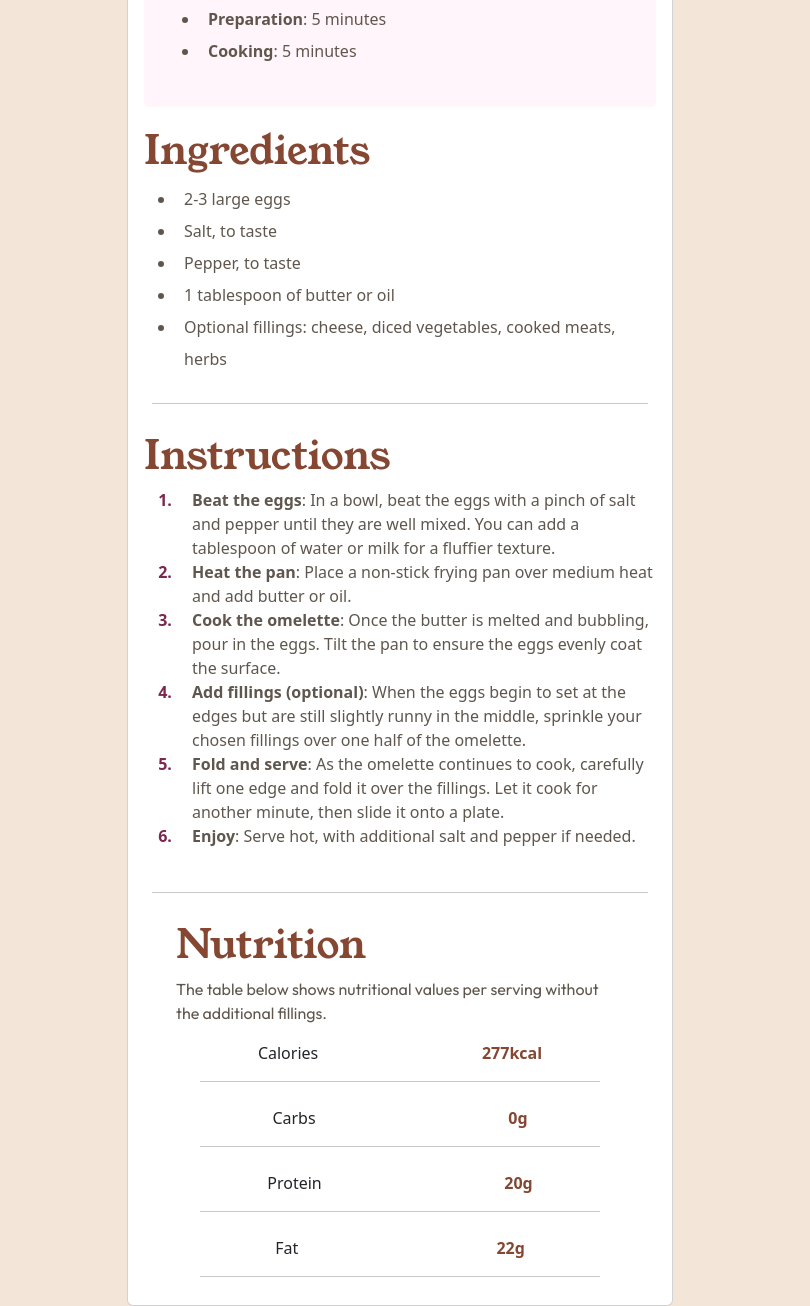
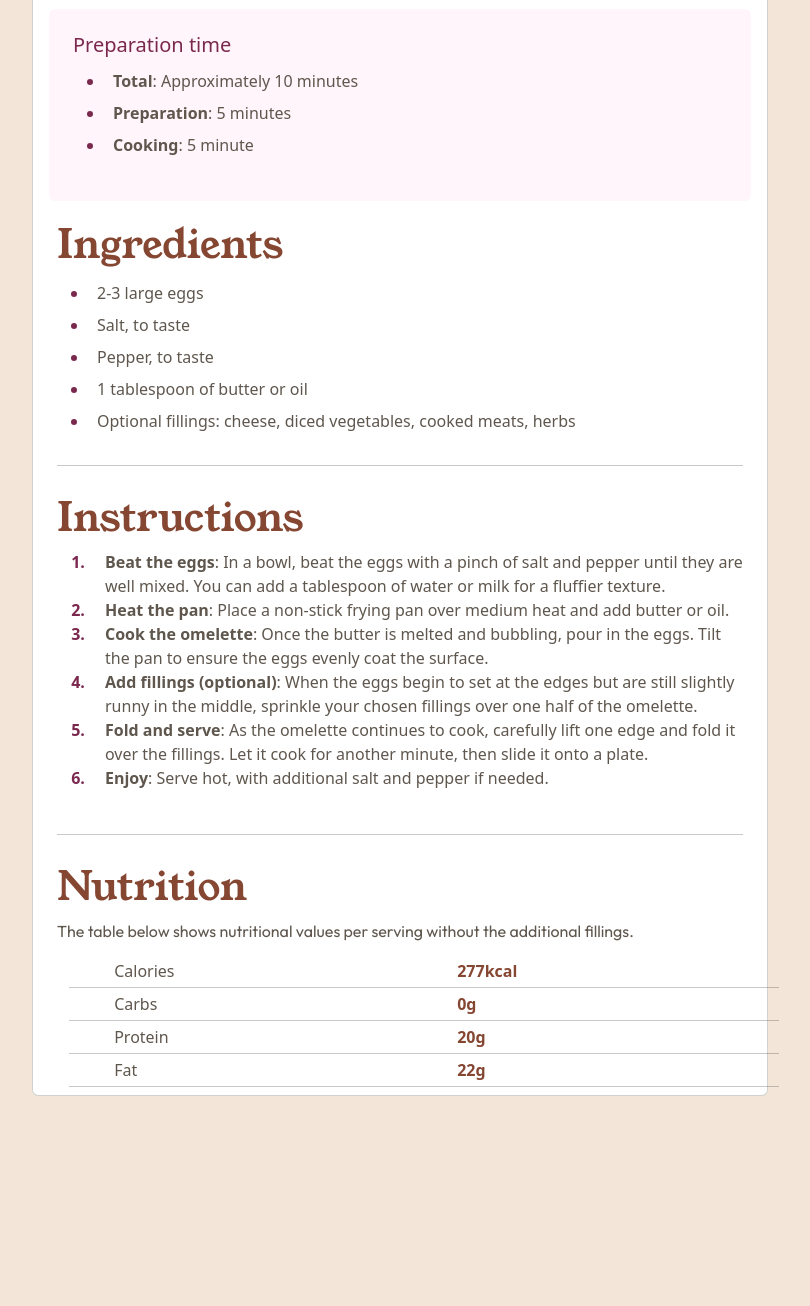
Before and after one commit to nishantcm/recipe-page-main-fm, a website built with Vite: page src/index.html in a window 1280 px wide. Shown: the part 530-1836 px from the top of the page, without its empty margins (240-1050 px from the left). After the commit the page ends 1626 px from the top, so only its background shows below. Built offline with nearby package versions, Linux system fonts and the light colour scheme.

Commit message:
Modife the index.html and styles.scss

```diff
--- a/src/index.html
+++ b/src/index.html
@@ -8,35 +8,35 @@
     <body>
         <div class="container">
             <div class="row d-flex justify-content-center align-items-center vh-100">
-                <div class="col-12 col-sm-10 col-md-8 col-lg-6 col-xl-6 text-center">
+                <div class="col-12 col-sm-10 col-md-8 col-lg-8 col-xl-8 text-center">
                     <div class="card">
                         <div class="images">
-                            <img src="./images/image-omelette.jpeg" alt="Omelette-picture" class="w-100">
+                            <img src="./images/image-omelette.jpeg" alt="Omelette-picture" class="w-100 image">
                         </div>
                         <div class="content">
-                            <h1 class="fs-1 head fw-bolder p-3 pt-4 pb-2 text-start">Simple Omelette Recipe</h1>
+                            <h1 class="fs-1 head fw-bold p-4 pt-4 pb-2 text-start">Simple Omelette Recipe</h1>
                             <p class="para p-3 pt-0 text-start fw-normal lh-base">An easy and quick dish, perfect for any meal. This classic omelette combines beaten eggs cooked
                                 to perfection, optionally filled with your choice of cheese, vegetables, or meats.</p>
                             <div class="card border-0 card-theme m-3 mt-0 mt-0 p-4">
                                 <h5 class="text-start">Preparation time</h5>
                                 <ul class="text-start lh-lg">
-                                    <li class="sub-describe"><span class="fw-bold ms-2">Total</span>: Approximately 10 minutes</li>
-                                    <li class="sub-describe"><span class="fw-bold ms-2">Preparation</span>: 5 minutes</li>
-                                    <li class="sub-describe"><span class="fw-bold ms-2">Cooking</span>: 5 minutes</li>
+                                    <li><span class="sub-describe fw-bold ms-2">Total</span><span class="sub-describe">: Approximately 10 minutes</span></li>
+                                    <li><span class="sub-describe fw-bold ms-2">Preparation</span><span class="sub-describe">: 5 minutes</span></li>
+                                    <li><span class="sub-describe fw-bold ms-2">Cooking</span><span class="sub-describe">: 5 minute</span></li>
                                 </ul>
                             </div>
-                            <div class="px-3 py-1">
+                            <div class="px-4 py-1">
                                 <h1 class="sub-head text-start">Ingredients</h1>
                                 <ul class="text-start">
-                                    <li class="sub-describe lh-lg ps-2">2-3 large eggs</li>
-                                    <li class="sub-describe lh-lg ps-2">Salt, to taste</li>
-                                    <li class="sub-describe lh-lg ps-2">Pepper, to taste</li>
-                                    <li class="sub-describe lh-lg ps-2">1 tablespoon of butter or oil</li>
-                                    <li class="sub-describe lh-lg ps-2">Optional fillings: cheese, diced vegetables, cooked meats, herbs</li>
+                                    <li><span class="sub-describe lh-lg ps-2">2-3 large eggs</span></li>
+                                    <li><span class="sub-describe lh-lg ps-2">Salt, to taste</span></li>
+                                    <li><span class="sub-describe lh-lg ps-2">Pepper, to taste</span></li>
+                                    <li><span class="sub-describe lh-lg ps-2">1 tablespoon of butter or oil</span></li>
+                                    <li><span class="sub-describe lh-lg ps-2">Optional fillings: cheese, diced vegetables, cooked meats, herbs</span></li>
                                 </ul>
                             </div>
                             <hr class="m-4 mt-2">
-                            <div class="px-3 py-1">
+                            <div class="px-4 py-1">
                                 <h1 class="sub-head text-start">Instructions</h1>
                                 <ol class="text-start sub-content fw-bold">
                                     <li class="lh-normal ps-3"><span class="sub-describe fw-bold">Beat the eggs</span><span class="sub-describe fw-normal">: In a bowl, beat the eggs with a pinch of salt and pepper until they are well mixed.
@@ -52,18 +52,30 @@
                                 </ol>
                             </div>
                             <hr class="m-4">
-                            <div class="px-5 py-1">
+                            <div class="px-4 py-1">
                                 <h1 class="sub-head text-start">Nutrition</h1>
                                 <p class="para text-start fw-normal lh-base">The table below shows nutritional values per serving without the additional fillings.</p>
-                                <div>
-                                    <p class="categories d-flex justify-content-around text-start">Calories <span class="sub-content">277kcal</span></p>
-                                    <hr class="m-4 mt-1">
-                                    <p class="categories d-flex justify-content-around text-start">Carbs <span class="sub-content">0g</span></p>
-                                    <hr class="m-4 mt-1">
-                                    <p class="categories d-flex justify-content-around text-start">Protein <span class="sub-content">20g</span></p>
-                                    <hr class="m-4 mt-1">
-                                    <p class="categories d-flex justify-content-around text-start">Fat <span class="sub-content">22g</span></p>
-                                    <hr class="m-4 mt-1">
+                                <div class="row">
+                                    <div class="d-flex justify-content-around">
+                                        <div class="col-4 col-sm-4 col-md-4 col-lg-4 col-xl-4 sub-describe text-start">Calories</div>
+                                        <div class="col-4 col-sm-4 col-md-4 col-lg-4 col-xl-4 sub-content text-start">277kcal</div>
+                                    </div>
+                                    <hr class="mx-4 my-1">
+                                    <div class="d-flex justify-content-around">
+                                        <div class="col-4 col-sm-4 col-md-4 col-lg-4 col-xl-4 sub-describe text-start">Carbs</div>
+                                        <div class="col-4 col-sm-4 col-md-4 col-lg-4 col-xl-4 sub-content text-start">0g</div>
+                                    </div>
+                                    <hr class="mx-4 my-1">
+                                    <div class="d-flex justify-content-around">
+                                        <div class="col-4 col-sm-4 col-md-4 col-lg-4 col-xl-4 sub-describe text-start">Protein</div>
+                                        <div class="col-4 col-sm-4 col-md-4 col-lg-4 col-xl-4 sub-content text-start">20g</div>
+                                    </div>
+                                    <hr class="mx-4 my-1">
+                                    <div class="d-flex justify-content-around">
+                                        <div class="col-4 col-sm-4 col-md-4 col-lg-4 col-xl-4 sub-describe text-start">Fat</div>
+                                        <div class="col-4 col-sm-4 col-md-4 col-lg-4 col-xl-4 sub-content text-start">22g</div>
+                                    </div>
+                                    <hr class="mx-4 my-1">
                                 </div>
                             </div>
                         </div>
--- a/src/scss/styles.scss
+++ b/src/scss/styles.scss
@@ -50,14 +50,14 @@ li{
     color: var(--Nutmeg);
     font-weight: 700;
 }
+
 @media (min-width: 376px){
     body{
         background-color: var(--Eggshell);
         height: 100% !important;
     }
-    .images{
+    .image{
         padding: 2rem;
-        padding-bottom: 0;
-        border-radius: 10px;
+        border-radius: 40px;
     }
 }
```
